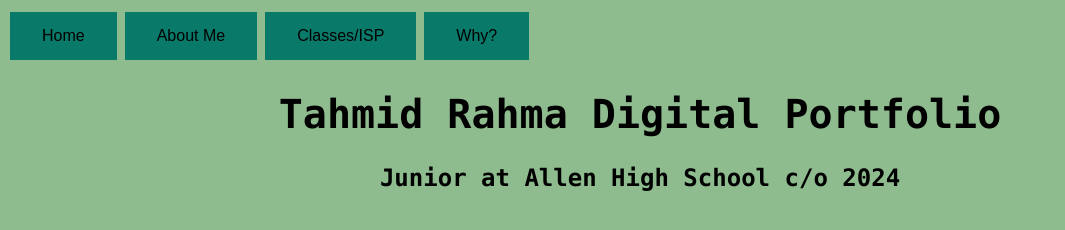
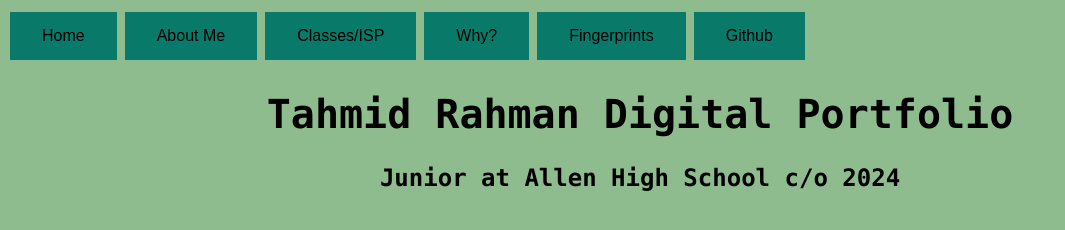
Before and after one commit to TahmidR2456/TahmidR2456.github.io, a plain HTML site: page index.html in a window 1280 px wide. Shown: the whole page, without its empty margins (0-1065 px from the left). Drawn offline with Linux system fonts and the light colour scheme.

Commit message:
deploying 13:11

```diff
--- a/index.html
+++ b/index.html
@@ -76,6 +76,36 @@
           transition-duration: 0.4s;
       }
 
+      	 .button6 {
+             background-color: #097969;
+          border: none;
+          color: black;
+          padding: 15px 32px;
+          text-align: center;
+          text-decoration: none;
+          display: inline-block;
+          font-size: 16px;
+          margin: 4px 2px;
+          cursor: pointer;
+          -webkit-transition-duration: 0.4s;
+          transition-duration: 0.4s;
+      }
+
+      	 .button7 {
+             background-color: #097969;
+          border: none;
+          color: black;
+          padding: 15px 32px;
+          text-align: center;
+          text-decoration: none;
+          display: inline-block;
+          font-size: 16px;
+          margin: 4px 2px;
+          cursor: pointer;
+          -webkit-transition-duration: 0.4s;
+          transition-duration: 0.4s;
+      }
+
 
       .button2:hover {
           box-shadow: 0 12px 16px 0 rgba(0,0,0,0.24),0 17px 50px 0 rgba(0,0,0,0.19);
@@ -95,9 +125,12 @@
     <button onclick="location.href='https://codermerlin.com/users/tahmid-rahman/Digital%20Portfolio/index.html'" class="button button2">Home</button>
 <button onclick="location.href='https://codermerlin.com/users/tahmid-rahman/Digital%20Portfolio/about.html'" class="button3 button2">About Me</button>
 <button onclick="location.href='https://codermerlin.com/users/tahmid-rahman/Digital%20Portfolio/classes.html'" class="button4 button2">Classes/ISP</button>
-<button "location.href='https://codermerlin.com/users/tahmid-rahman/Digital%20Portfolio/why.html'" class="button5 button2">Why?</button>
+<button onclick="location.href='https://codermerlin.com/users/tahmid-rahman/Digital%20Portfolio/why.html'" class="button5 button2">Why?</button>
+<button onclick="location.href='https://codermerlin.com/users/tahmid-rahman/Digital%20Portfolio/fingerprints.html'" class="button6 button2">Fingerprints</button>
+<button onclick="location.href='https://tahmidr2456.github.io'" class="button7 button2"> Github </button>
 
-<h1 class = "h1"><center>Tahmid Rahma Digital Portfolio</center></h1>
+
+<h1 class = "h1"><center>Tahmid Rahman Digital Portfolio</center></h1>
 <h2 class = "h1"><center>Junior at Allen High School c/o 2024</center></h2>
 
   </body>
```
